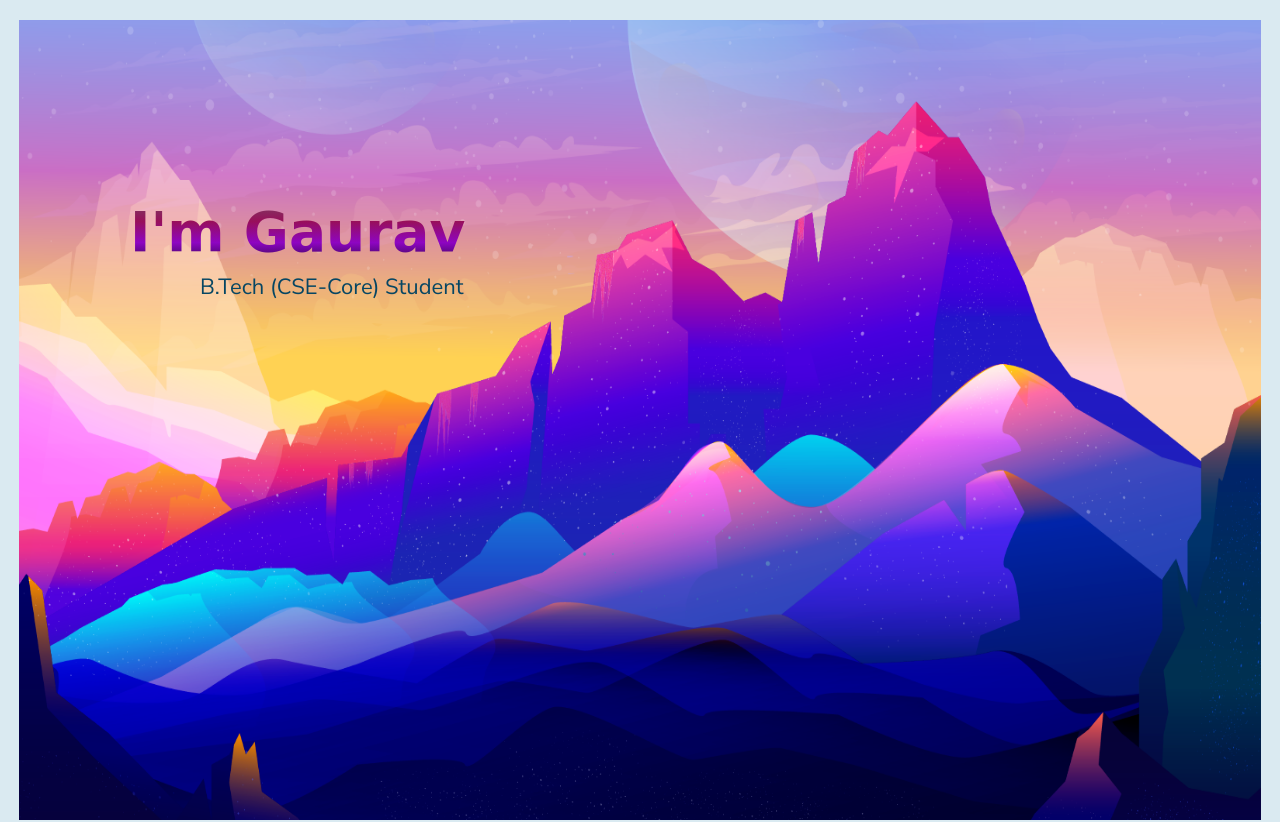
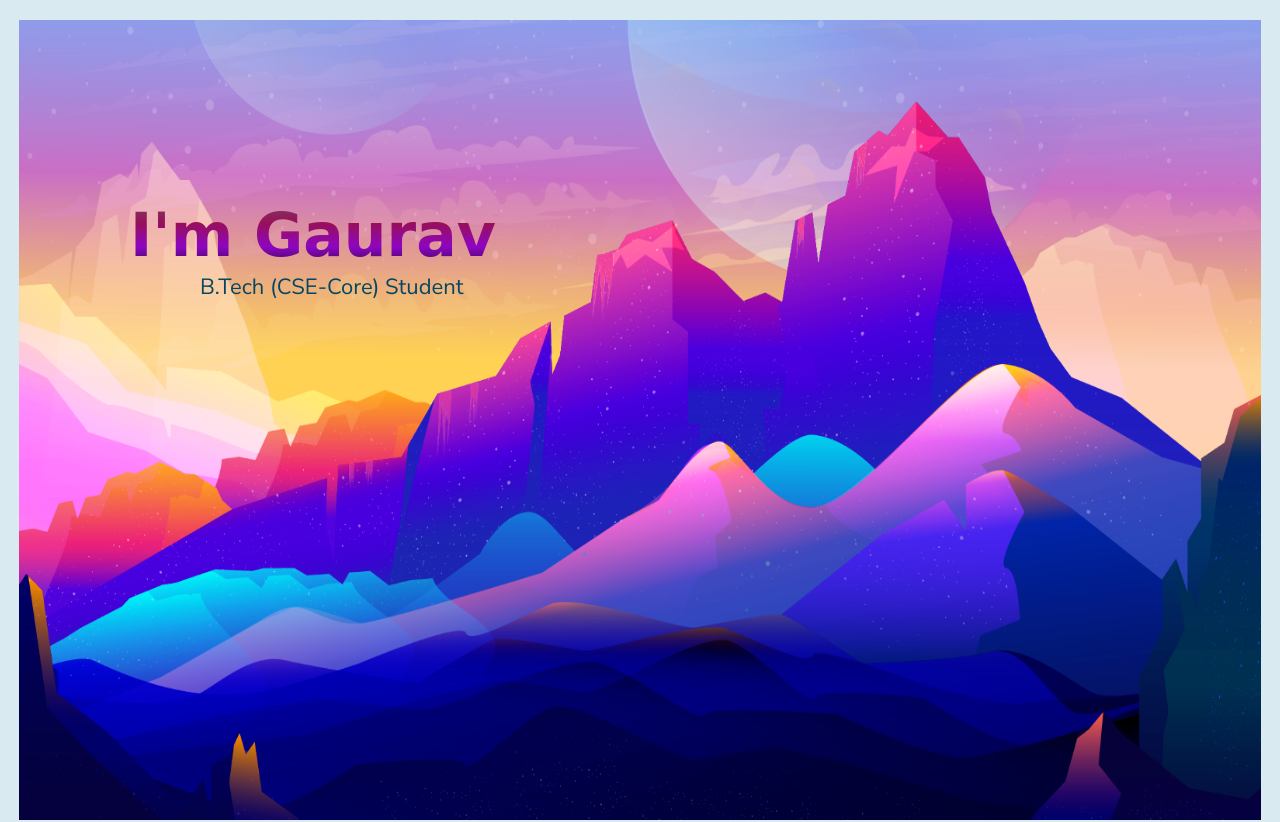
Before and after one commit to GAURAVKR007/Gaurav-s_site, a plain HTML site: page index.html in a window 1280 px wide. Shown: the top 822 px of the page. Drawn offline with Linux system fonts and the light colour scheme; a web font is replaced by a local one.

Commit message:
Update styles.css

```diff
--- a/css/styles.css
+++ b/css/styles.css
@@ -26,7 +26,7 @@ body {
   left: 130px;
   top: 200px;
   font-family: 'Diplomata SC', cursive;
-  font-size: 55px;
+  font-size: 3.75rem;
   background: -webkit-linear-gradient(#774360, #980F5A, #8E05C2, #2A0944);
   -webkit-background-clip: text;
   -webkit-text-fill-color: transparent;
```
